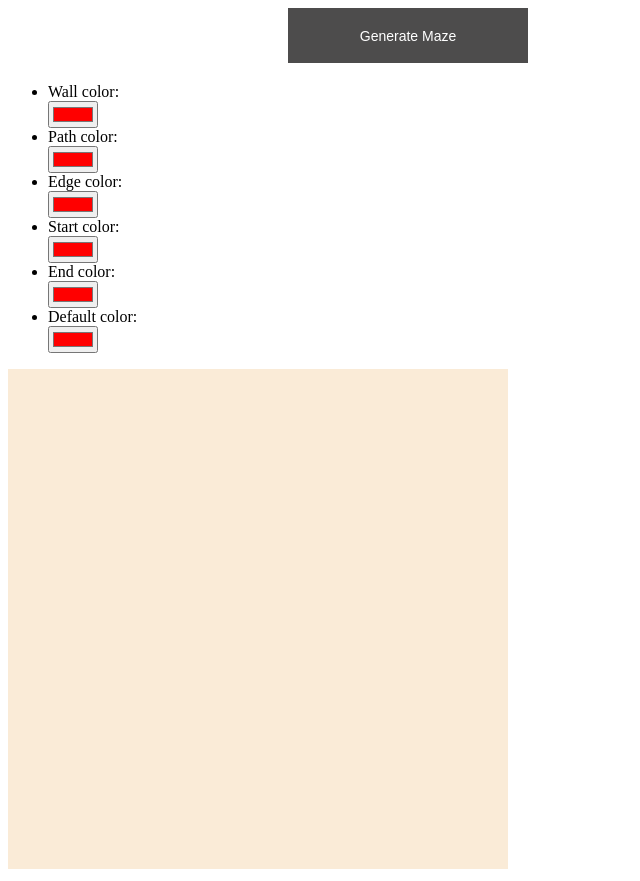
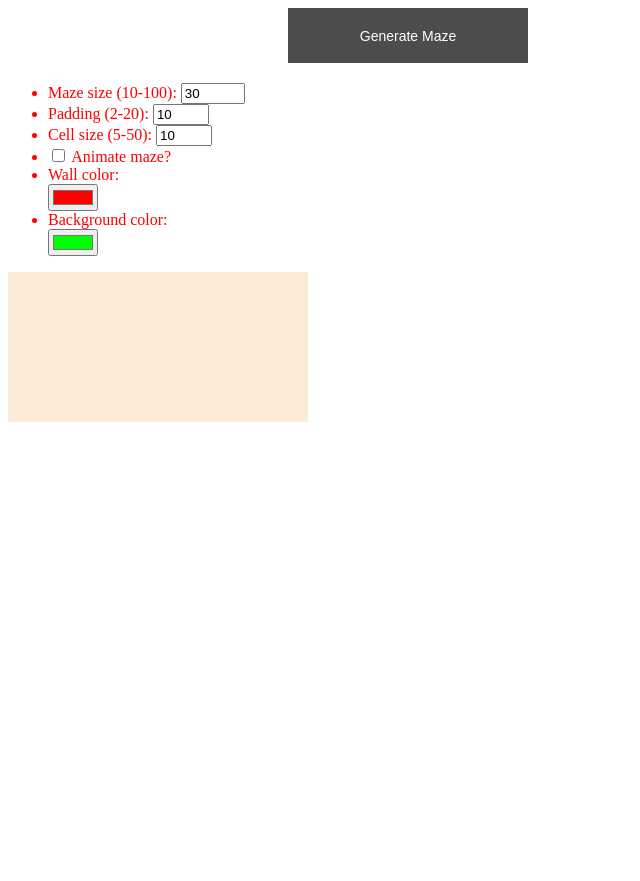
Before and after one commit to micje32/ts-mazegen, a website built with webpack: page index.html in a window 1280 px wide. Shown: the whole page, without its empty margins (0-640 px from the left). After the commit the page ends 800 px from the top, so only its background shows below. Built offline with Linux system fonts and the light colour scheme.

Commit message:
finished maze algorithm

```diff
--- a/index.html
+++ b/index.html
@@ -14,28 +14,28 @@
     <div class="settings">
       <ul>
         <li>
+          <label for="mazesize">Maze size (10-100):</label>
+          <input type="number" id="mazesize" name="mazesize" min="10" max="100" value="30">
+        </li>
+        <li>
+          <label for="padding">Padding (2-20):</label>
+          <input type="number" id="padding" name="padding" min="2" max="20" value="10">
+        </li>
+        <li>
+          <label for="cellsize">Cell size (5-50):</label>
+          <input type="number" id="cellsize" name="cellsize" min="5" max="50" value="10">
+        </li>
+        <li>
+          <input type="checkbox" id="animate" name="animate">
+          <label for="animate"> Animate maze?</label><br>
+        </li>
+        <li>
           <label for="wall">Wall color:</label><br>
           <input type="color" id="wall" value="#ff0000">
         </li>
         <li>
-          <label for="path">Path color:</label><br>
-          <input type="color" id="path" value="#ff0000">
-        </li>
-        <li>
-          <label for="edge">Edge color:</label><br>
-          <input type="color" id="edge" value="#ff0000">
-        </li>
-        <li>
-          <label for="start">Start color:</label><br>
-          <input type="color" id="start" value="#ff0000">
-        </li>
-        <li>
-          <label for="en">End color:</label><br>
-          <input type="color" id="end" value="#ff0000">
-        </li>
-        <li>
-          <label for="default">Default color:</label><br>
-          <input type="color" id="default" value="#ff0000">
+          <label for="background">Background color:</label><br>
+          <input type="color" id="background" value="#00ff00">
         </li>
       </ul>
     </div>
--- a/ts/Cell.ts
+++ b/ts/Cell.ts
@@ -1,80 +1,100 @@
+import { Direction } from './Direction'
 
-import { Settings } from "./Settings.ts"
-import { webconfig } from "./Main.ts"
-
-interface CellPosition {
-    readonly row: number
-    readonly col: number
+export interface CellPosition {
+    x: number,
+    y: number
 }
 
-export enum CellType {
-    UNDEFINED,
-    START,
-    END,
-    ROUTE,
-    WALL,
-    EDGE
+
+export interface Walls {
+    up: boolean,
+    right: boolean,
+    down: boolean,
+    left: boolean
 }
 
 export class Cell {
-    webconfig
-    cellType: CellType
-    rowPos: number
-    colPos: number
-    x: number
-    y: number
-    bgColor: string
-    next: Cell | null
-    visited: boolean
+    _walls: Walls
+    _webconfig
+    _position: CellPosition
+    _bgColor: string
+    _visited: boolean
+    _cellSize: number
 
-    constructor(type:CellType) {
-        this.cellType = 0;
-        this.rowPos = 0;
-        this.colPos = 0;
-        this.x = 0;
-        this.y = 0;
-        this.next = null;
-        this.bgColor = "trans";
-        this.visited = false;
+    constructor(position: CellPosition, isVisited?: boolean, walls?: Walls) {
+        this._position = position,
+        this._visited = isVisited,
+        this._walls = walls
+            ? walls
+            : {
+                up: true,
+                right: true,
+                down: true,
+                left: true
+            }
+        this._cellSize = 10,
+        this._bgColor = "trans",
+        this._visited = false,
+        this._position = position
+    }
+
+    public copyCell(): Cell {
+        return new Cell(this._position, this._visited, this._walls)
+    }
+
+    cellPosition(): CellPosition {
+        return this._position
+    }
+
+    isVisited(): boolean {
+            return this._visited
+    }
+
+    walls(): Walls {
+        return this._walls
+    }
+
+    setVisited(): void {
+        this._visited = true
+    }
+
+    public breakWall(dir: Direction): void {
+        switch (dir) {
+            case "UP":
+                this._walls.up = false
+                break
+            case "RIGHT":
+                this._walls.right = false
+                break
+            case "DOWN":
+                this._walls.down = false
+                break
+            case "LEFT":
+                this._walls.left = false
+                break
+            default:
+                console.log('error')
+        }
     }
 
     setPosition(position: CellPosition): void {
-        this.rowPos = position.row
-        this.colPos = position.col
-        this.x = position.col
-        this.y = position.row
+        position.x = position.x
+        position.y = position.y
     }
 
-    getEnv(): number[][] {
-        return [
-            [this.y -1, this.x],
-            [this.y, this.x -1],
-            [this.y, this.x +1],
-            [this.y +1, this.x]
-        ]
-    }
-
-    getColor(): string {
-        let color: string
-        switch (this.cellType) {
-            case CellType.WALL:
-                color = webconfig.WALL_COLOR
-            break
-            case CellType.ROUTE:
-                color = webconfig.ROUTE_COLOR
-            break
-            case CellType.START:
-                color = webconfig.START_COLOR
-            break
-            case CellType.END:
-                color = webconfig.END_COLOR
-            break
-            case CellType.EDGE:
-                color = webconfig.EDGE_COLOR
+    public getPosChange(dir: Direction): CellPosition {
+        const { x, y } = this._position
+        switch(dir) {
+            case "UP":
+                return { x, y: y - 1 }
+            case "RIGHT":
+                return { x: x + 1, y }
+            case "DOWN":
+                return { x, y: y + 1 }
+            case "LEFT":
+                return { x: x - 1, y }
             default:
-                color = webconfig.DEF_COLOR
-            break
+                throw new Error("invalid direction")
         }
-        return color
     }
 }
--- /dev/null
+++ b/ts/Direction.ts
@@ -0,0 +1,18 @@
+export type Direction = "UP" | "RIGHT" | "DOWN" | "LEFT"
+
+export const DIRECTIONS: readonly Direction[] = ["UP", "RIGHT", "DOWN", "LEFT"]
+
+export function getOpposite(dir: Direction): Direction {
+    switch(dir) {
+        case "UP":
+            return "DOWN"
+        case "RIGHT":
+            return "LEFT"
+        case "DOWN":
+            return "UP"
+        case "LEFT":
+            return "RIGHT"
+        default:
+            throw new Error("invalid location")
+    }
+}
--- /dev/null
+++ b/ts/Grid.ts
@@ -0,0 +1,55 @@
+import { Cell, CellPosition } from "./Cell"
+import { Direction, DIRECTIONS } from "./Direction"
+
+export class Grid {
+    private readonly cells: Cell[][]
+    private readonly _size: number
+
+    constructor(size: number) {
+        const cells: Cell[][] = new Array(size)
+        for (let y = 0; y < cells.length; y++) {
+            cells[y] = new Array(size)
+            for (let x = 0; x < cells[y].length; x++) {
+                cells[y][x] = new Cell({ x, y })
+            }
+        }
+        this.cells = cells
+        this._size = size
+        console.log(cells)
+    }
+
+    get size(): number {
+        return this._size
+    }
+
+    public getCell(pos: CellPosition): Cell | undefined {
+        if (this.isValid(pos)) {
+            return this.cells[pos.y][pos.x]
+        }
+        return undefined
+    }
+
+    public exportCells(): Cell[][] {
+        return this.cells.map(row => row.map(cell => cell.copyCell()))
+    }
+
+    public getUnvisitedNeighbours(cell: Cell): Array<{ neighbourCell: Cell; dir: Direction }> {
+        return DIRECTIONS.map(dir => {
+            const neighbourPos = cell.getPosChange(dir)
+            const neighbourCell = this.getCell(neighbourPos)
+            return { neighbourCell, dir }
+        }).filter(val => val.neighbourCell !== undefined && val.neighbourCell.isVisited() == false) as Array<{
+            neighbourCell: Cell;
+            dir: Direction;
+        }>;
+    }
+
+    private isValid(pos: CellPosition): boolean {
+        return pos.x >= 0 && pos.y >= 0 && pos.x < this._size && pos.y < this._size
+    }
+
+    public static getRandomElement<T>(arr: T[]): T {
+        const randIndex = Math.floor(Math.random() * arr.length)
+        return arr[randIndex]
+    }
+}
--- a/ts/Main.ts
+++ b/ts/Main.ts
@@ -1,49 +1,35 @@
-import { Maze } from '../ts/Maze.ts'
-import { Settings } from '../ts/Settings.ts'
+import './styles/styles.scss';
+import { Maze } from '../ts/Maze'
+
 export {}
 
 var genMaze: HTMLButtonElement = document.getElementById('maze') as HTMLButtonElement
 const _canvas: HTMLCanvasElement = document.getElementById('canvmaze') as HTMLCanvasElement
 const _context: CanvasRenderingContext2D = _canvas.getContext('2d') as CanvasRenderingContext2D
-const _mazeSize = 30
-const _width = 500
-const _height = 500
-_canvas.width = _width
-_canvas.height = _height
+
 let nMaze: Maze
-let nSettings: Settings
-let wall: string = (document.getElementById('wall') as HTMLInputElement).value
-let route: string = (document.getElementById('path') as HTMLInputElement).value
-let start: string = (document.getElementById('start') as HTMLInputElement).value
-let end: string = (document.getElementById('end') as HTMLInputElement).value
-let edge: string = (document.getElementById('edge') as HTMLInputElement).value
-let def: string = (document.getElementById('default') as HTMLInputElement).value
+let wallColor = <HTMLInputElement> document.getElementById('wall')
+let backgroundColor = <HTMLInputElement> document.getElementById('background')
+let animateField = <HTMLInputElement> document.getElementById('animate')
+let mazeSize = <HTMLInputElement> document.getElementById('mazesize')
+let cellSize = <HTMLInputElement> document.getElementById('cellsize')
+let padding = <HTMLInputElement> document.getElementById('padding')
 
-const config = {
-    width: _width,
-    height: _height,
-    mazeLength: _mazeSize,
-    context: _context
+
+async function mRender() {
+    let mazeSizeNum: number = mazeSize.valueAsNumber
+    let cellSizeNum: number = cellSize.valueAsNumber
+    _canvas.width = mazeSizeNum * cellSizeNum + 10
+    _canvas.height = mazeSizeNum * cellSizeNum + 10
+    let animate = animateField.checked
+    let bgColor = backgroundColor.value
+    let wlColor = wallColor.value
+    let pding = padding.valueAsNumber
+    nMaze = new Maze(_context, animate, bgColor, wlColor, mazeSizeNum, cellSizeNum, pding)
+    nMaze.changeCanvas(bgColor)
+    console.log(animate)
+    nMaze.recursiveBacktracking()
 }
 
-export const webconfig = {
-        WALL_COLOR: wall,
-        ROUTE_COLOR: route,
-        START_COLOR: start,
-        END_COLOR: end,
-        EDGE_COLOR: edge,
-        DEF_COLOR: def
-}
-console.log("penis")
-
-const mRender = () => {
-    getSettings()
-    nMaze = new Maze(config)
-    nMaze.render()
-}
-
-function getSettings() {
-    nSettings = new Settings(webconfig)
-}
 
 genMaze.addEventListener('click', mRender)
--- a/ts/Maze.ts
+++ b/ts/Maze.ts
@@ -1,80 +1,179 @@
-import { Cell, CellType } from "../ts/Cell.ts"
-
-interface MazeInterface {
-    readonly width: number
-    readonly height: number
-    readonly mazeLength: number
-    context: any
-}
+import { Cell } from "../ts/Cell"
+import { getOpposite } from "./Direction"
+import { Grid } from "./Grid"
 
 export class Maze {
-    data: Cell[][]
-    _width: number
-    _height: number
-    _mzLen: number
+    cells: Cell[][]
+    grid?: Grid
+    _mazeSize: number
+    _cellSize: number
     _context: CanvasRenderingContext2D
-    _cellLength: number
-    start: Cell | null
-    end: Cell | null
+    _animated: boolean
+    _wallColor: string
+    _backgroundColor: string
+    _padding: number
 
-    constructor({
-        width = 500,
-        height = 500,
-        mazeLength = 90,
-        context
-    }: MazeInterface) {
-        this.data = []
-        this._width = width
-        this._height = height
-        this._mzLen = mazeLength
+    constructor(context: CanvasRenderingContext2D,
+                animated: boolean,
+                backgroundColor: string,
+                wallColor: string,
+                mazeSize: number,
+                cellSize: number,
+                padding: number) {
         this._context = context
-        this._cellLength = 0
-        this.start = null
-        this.end = null
+        this._animated = animated
+        this._wallColor = wallColor
+        this._backgroundColor = backgroundColor
+        this._mazeSize = mazeSize
+        this._cellSize = cellSize
+        this._padding = padding
     }
 
-    setUp() {
-        for (let i=0; i < this._mzLen; i++) {
-            this.data[i] = []
-            for(let j=0; j < this._mzLen; j++) {
-                let cell: Cell
-
-                if (
-                    i===0 ||
-                    i===this._mzLen - 1 ||
-                    (j===0 || j===this._mzLen -1)
-                ) {
-                    cell = new Cell(CellType.EDGE)
-                } else {
-                    cell = new Cell(CellType.ROUTE)
-                }
-
-                cell.setPosition({ row: i, col: j})
-                this.data[i][j] = cell
-            }
-        }
+    public setSize(size: number) {
+        this._mazeSize = size
     }
 
-    //render test
-    render(): void {
 
-        if(this.data.length === 0) {
-            this.setUp()
+    randomBetween(min: number, max: number) {
+        return Math.floor(Math.random() * (max - min + 1)) + min
+    }
+
+    public async recursiveBacktracking() {
+      this.grid = new Grid(this._mazeSize)
+      const stack: Cell[] = []
+      const randY = Math.floor(Math.random() * this._mazeSize)
+      const randX = Math.floor(Math.random() * this._mazeSize)
+      const initialPosition = { x: randX, y: randY }
+      const initialCell = this.grid.getCell(initialPosition)
+      if (!initialCell) {
+        throw new Error("invalid initial cell")
+      }
+      let previousCell: Cell
+      let currentCell = initialCell
+      while (true) {
+        if (!currentCell.isVisited()) {
+          currentCell.setVisited()
         }
-        this._context.clearRect(0, this._mzLen - 1, 0, this._mzLen - 1)
-        this.draw(40,40,10)
+        const neighbours = this.grid.getUnvisitedNeighbours(currentCell)
+        if (neighbours.length === 0) {
+          const poppedCell = stack.pop()
+          if (!poppedCell) {
+            if(this._animated === false) {
+              this.drawCells()
+            }
+            return
+          }
+          currentCell = poppedCell
+          continue
+
+        }
+        const { neighbourCell, dir } = Grid.getRandomElement(neighbours)
+        currentCell.breakWall(dir)
+        neighbourCell.breakWall(getOpposite(dir))
+
+        stack.push(currentCell)
+        previousCell = currentCell
+        if(this._animated === true) {
+          this.drawOneCell(currentCell)
+          await this.delay(50)
+        }
+        currentCell = neighbourCell
+      }
     }
-    //drawing walls on canvas
-    draw(numRows: number, numCols: number, cellLength: number) {
-        this._context.clearRect(0, 0, this._width, this._height)
 
-        for (let row=0; row < numRows; row++) {
-            for (let col=0; col < numCols; col++) {
-                let rectX = col * cellLength
-                let rectY = col * cellLength
-                let currentCell = this.data[row][col]
-                this._context.fillStyle = currentCell.getColor()
-                this._context.fillRect(rectX, rectY, cellLength, cellLength)
+    changeCanvas(bgColor: string) {
+      let cnvsize = this._mazeSize * this._cellSize + 10
+      this._context.fillStyle = bgColor
+      this._context.fillRect(0, 0, cnvsize, cnvsize)
+    }
+
+    public exportGrid(): Cell[][] {
+      if (!this.grid) {
+          throw new Error("grid isnt initialized")
+      }
+      return this.grid.exportCells()
+    }
+
+    delay(ms: number) {
+      return new Promise( resolve => setTimeout(resolve, ms) )
+    }
+
+    canvasDraw(cell: Cell,
+      x: number,
+      y: number,
+      rightwall: boolean,
+      downwall: boolean,
+      color: string) {
+        let cellSize: number = this._cellSize
+        let padding = this._padding
+        let normalizedCellSize = this._cellSize + (padding / 2)
+        let ctx = this._context
+        ctx.lineWidth = 2
+        ctx.strokeStyle = color
+        let xAxis: number = cell._position.x * normalizedCellSize
+        let yAxis: number = cell._position.y * normalizedCellSize
+        ctx.beginPath()
+        if (y === 0) {
+          ctx.moveTo(xAxis, yAxis)
+          ctx.lineTo(xAxis + cellSize, yAxis)
+        }
+        if (x === 0) {
+          ctx.moveTo(xAxis, yAxis + cellSize)
+          ctx.lineTo(xAxis, yAxis)
+        }
+        if (rightwall) {
+          ctx.moveTo(xAxis + cellSize, yAxis)
+          ctx.lineTo(xAxis + cellSize, yAxis + cellSize)
+        }
+        if (downwall) {
+          ctx.moveTo(xAxis + cellSize, yAxis + cellSize)
+          ctx.lineTo(xAxis, yAxis + cellSize)
+        }
+        ctx.stroke()
+    }
+
+    public drawOneCell(cell: Cell) {
+      this.canvasDraw(cell,
+        cell._position.x,
+        cell._position.y,
+        cell._walls.right,
+        cell._walls.down,
+        this._wallColor)
+    }
+
+    public async drawCells() {
+        if (!this.grid) {
+            throw new Error("grid isnt initialized")
+        }
+        const cells = this.grid.exportCells()
+        let ctx = this._context
+        const cellSize: number = this._cellSize
+        let padding = this._padding
+        ctx.lineWidth = 2
+        ctx.strokeStyle = this._wallColor
+        for (let y = 0; y < cells.length; y++) {
+            for (let x = 0; x < cells[y].length; x++) {
+                const cell = cells[y][x]
+                let xAxis: number = cell._position.x * cellSize + padding / 2
+                let yAxis: number = cell._position.y * cellSize + padding / 2
+                ctx.beginPath()
+                if (y === 0) {
+                  ctx.moveTo(xAxis, yAxis)
+                  ctx.lineTo(xAxis + cellSize, yAxis)
+                }
+                if (x === 0) {
+                  ctx.moveTo(xAxis, yAxis + cellSize)
+                  ctx.lineTo(xAxis, yAxis)
+                }
+                if (cell._walls.right) {
+                  ctx.moveTo(xAxis + cellSize, yAxis)
+                  ctx.lineTo(xAxis + cellSize, yAxis + cellSize)
+                }
+                if (cell._walls.down) {
+                  ctx.moveTo(xAxis + cellSize, yAxis + cellSize)
+                  ctx.lineTo(xAxis, yAxis + cellSize)
+                }
+                ctx.stroke()
             }
         }
     }
--- a/ts/Settings.ts
+++ /dev/null
@@ -1,39 +0,0 @@
-interface Sets {
-    WALL_COLOR: string
-    ROUTE_COLOR: string
-    START_COLOR: string
-    END_COLOR: string
-    EDGE_COLOR: string
-    DEF_COLOR: string
-}
-
-export class Settings {
-    _WALL_COLOR: string
-    _ROUTE_COLOR: string
-    _START_COLOR: string
-    _END_COLOR: string
-    _EDGE_COLOR: string
-    _DEF_COLOR: string
-
-    constructor({
-        WALL_COLOR,
-        ROUTE_COLOR,
-        START_COLOR,
-        END_COLOR,
-        EDGE_COLOR,
-        DEF_COLOR
-    }: Sets) {
-        this._WALL_COLOR = WALL_COLOR
-        this._ROUTE_COLOR = ROUTE_COLOR
-        this._START_COLOR = START_COLOR
-        this._END_COLOR = END_COLOR
-        this._EDGE_COLOR = EDGE_COLOR
-        this. _DEF_COLOR = DEF_COLOR
-    }
-
-    logColor() {
-        console.log(this._DEF_COLOR + " " +
-                    this._WALL_COLOR + " " +
-                    this._EDGE_COLOR)
-    }
-}
--- /dev/null
+++ b/ts/styles/styles.scss
@@ -0,0 +1,4 @@
+$body-color: red;
+body {
+    color: $body-color;
+}
```
Also changed, not shown: package.json (+7 -2 lines), webpack.config.js (+19 -5 lines), dist/bundle.js, 1 other file.
